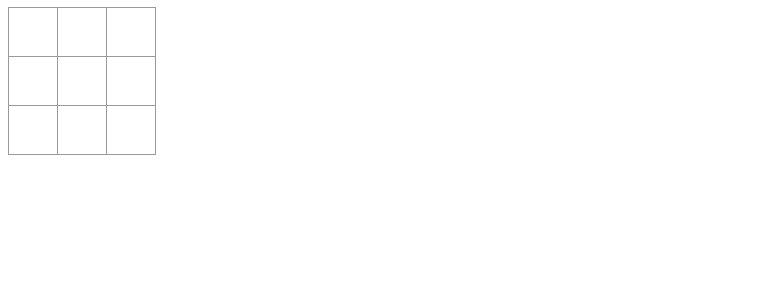
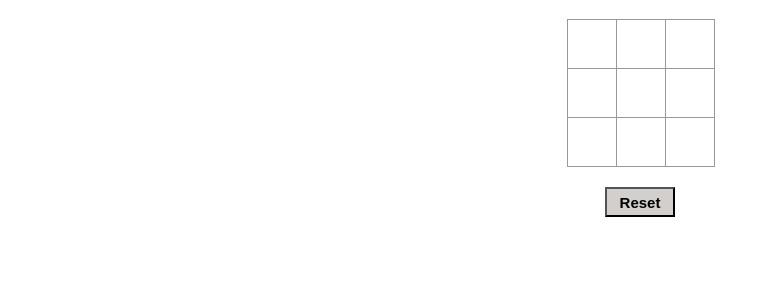
Before and after one commit to Killsazer/React-TicTacToe, a React (Create React App) app: page / in a window 1280 px wide. Shown: the top 300 px of the page, without its empty margins (0-770 px from the left). Built offline with nearby package versions, Linux system fonts and the light colour scheme.

Commit message:
Changed App.js and styles.css
- So now we added alternation of signs.
- Added reset button by myself
- Also I worked with AI and learned how to move our Board and reser button to the center

```diff
--- a/src/App.js
+++ b/src/App.js
@@ -2,31 +2,51 @@ import { useState } from 'react';
 
 export default function Board() {
   const [squares, setSquares] = useState(Array(9).fill(null));
+  const [xIsNext, setXIsNext] = useState(true);
 
   function handleClick(i){
+    if(squares[i]){
+      return;
+    }
     //можна зробити й без створення нового масиву, але так краще (immutability
     //наприклад задля історії ходів
     const nextSquares = squares.slice();
+    if(xIsNext){
       nextSquares[i] = 'X';
+    }
+    else{
+      nextSquares[i] = 'O';
+    }
     setSquares(nextSquares);
+    setXIsNext(!xIsNext);
   }
 
   return (
     <>
+      <div className='game'>
+        <div className='board'>
           <div className="board-row">
             <Square value = {squares[0]} onSquareCLick = {() => handleClick(0)}/>
             <Square value = {squares[1]} onSquareCLick = {() => handleClick(1)}/>
             <Square value = {squares[2]} onSquareCLick = {() => handleClick(2)}/>
           </div>
+
           <div className="board-row">
             <Square value = {squares[3]} onSquareCLick = {() => handleClick(3)}/>
             <Square value = {squares[4]} onSquareCLick = {() => handleClick(4)}/>
             <Square value = {squares[5]} onSquareCLick = {() => handleClick(5)}/>
           </div>
+
           <div className="board-row">
             <Square value = {squares[6]} onSquareCLick = {() => handleClick(6)}/>
             <Square value = {squares[7]} onSquareCLick = {() => handleClick(7)}/>
             <Square value = {squares[8]} onSquareCLick = {() => handleClick(8)}/>
+          </div>
+        </div>
+
+        <div>
+          <button className='reset' onClick={() => setSquares(Array(9).fill(null))}>Reset</button>
+        </div>
       </div>
     </>
   );
--- a/src/styles.css
+++ b/src/styles.css
@@ -18,3 +18,21 @@
     content: '';
     display: table;
   }
+
+  .reset {
+    background-color: #d3cfcd;
+    border: 1 px solid #080808;
+    height: 30px;
+    width: 70px;
+    text-align: center;
+    font-weight: bold;
+    font-size: 15px;
+    margin-top: 20px; /* Відступ від таблички */
+  }
+
+  .game {
+    display: flex;
+    flex-direction: column;
+    align-items: center; /* Центрує по горизонталі */
+    margin-top: 20px; /* Відступ від верху */
+  }
```
Lines whose indentation alone changed are shown as unchanged.
